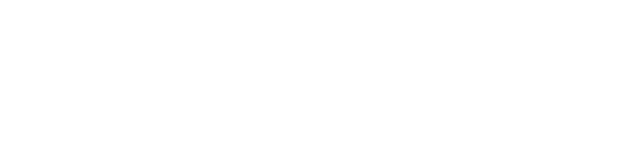
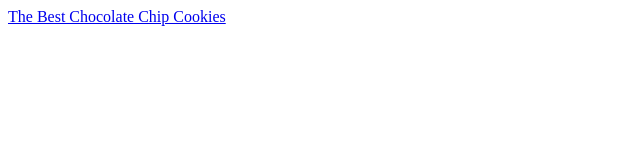
Before and after one commit to LyleDavy/odin-recipes, a plain HTML site: page index.html in a window 1280 px wide. Shown: the whole page, without its empty margins (0-640 px from the left). Drawn offline with Linux system fonts and the light colour scheme.

Commit message:
Fix cookies.html link on index.html

```diff
--- a/index.html
+++ b/index.html
@@ -5,6 +5,6 @@
     <title>Odin Recipes</title>
   </head>
   <body>
-        <a href="/home/lyle/repos/odin-recipes/recipes/chocolate-chip-cookies.html" The Best Chocolate Chip Cookies</a>
+    <a href="/home/lyle/repos/odin-recipes/recipes/chocolate-chip-cookies.html">The Best Chocolate Chip Cookies</a>
   </body>
 </html>
```
Lines whose indentation alone changed are shown as unchanged.
